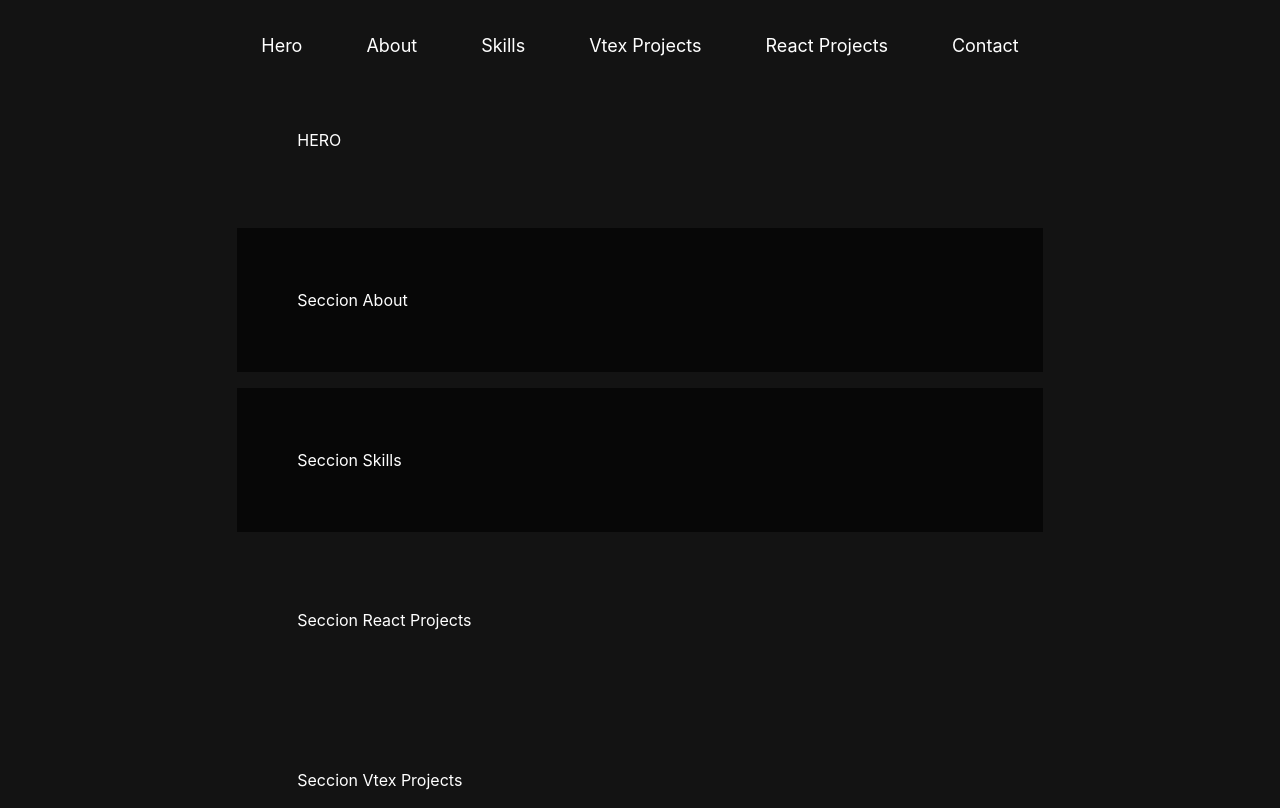
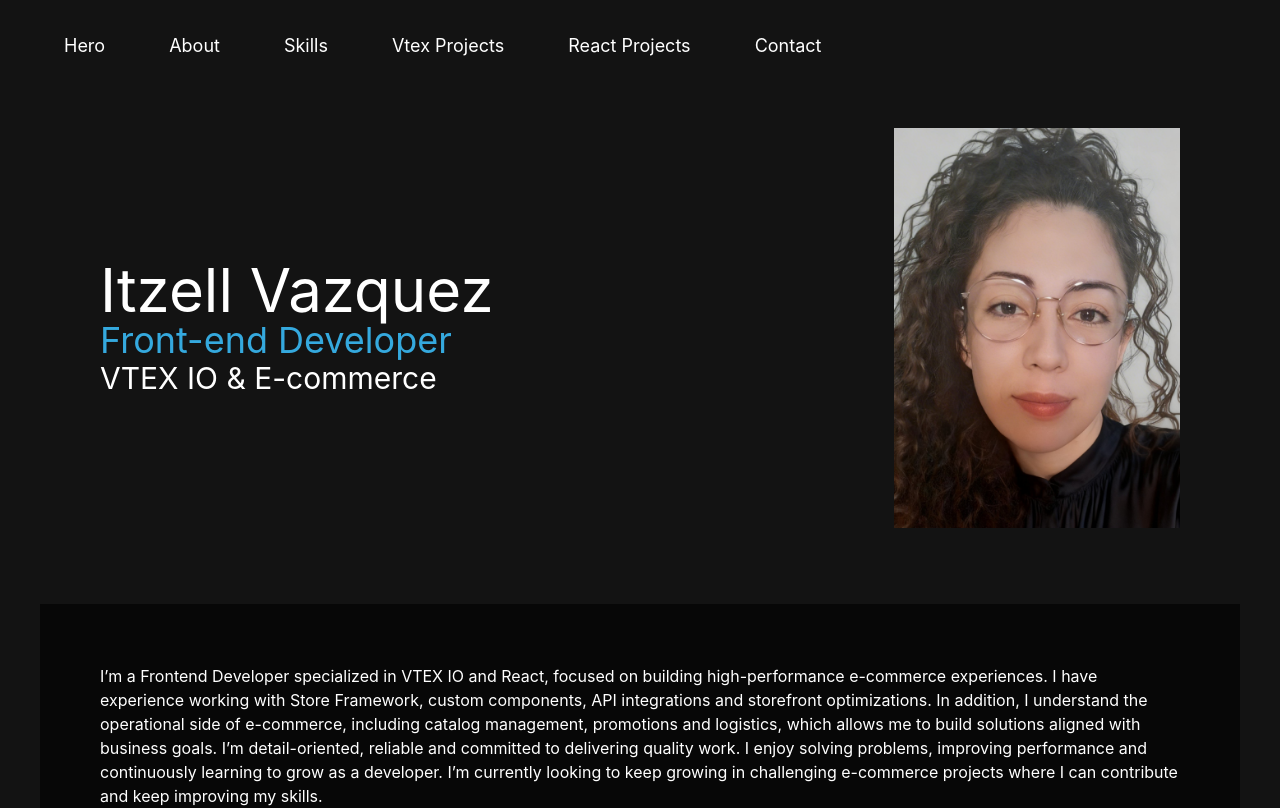
Before and after one commit to ItzellVazquez/portafolio-site, a React (Vite) app: page / in a window 1280 px wide. Shown: the top 808 px of the page. Built offline with nearby package versions, Linux system fonts and the light colour scheme.

Commit message:
feat: image & title + info section about

```diff
--- a/src/components/Sections/About.jsx
+++ b/src/components/Sections/About.jsx
@@ -4,7 +4,13 @@ const About = () => {
     return (
         <CardBlack>
             <div id="about" className=" grid grid-flow-row">
-                Seccion About
+                I’m a Frontend Developer specialized in VTEX IO and React, focused on building high-performance e-commerce experiences.
+
+I have experience working with Store Framework, custom components, API integrations and storefront optimizations. In addition, I understand the operational side of e-commerce, including catalog management, promotions and logistics, which allows me to build solutions aligned with business goals.
+
+I’m detail-oriented, reliable and committed to delivering quality work. I enjoy solving problems, improving performance and continuously learning to grow as a developer.
+
+I’m currently looking to keep growing in challenging e-commerce projects where I can contribute and keep improving my skills.
             </div>
         </CardBlack>
 
--- a/src/components/Sections/Hero.jsx
+++ b/src/components/Sections/Hero.jsx
@@ -2,7 +2,16 @@ import CardTransparent from "../CardTransparent"
 const Hero = () => {
     return (
         <CardTransparent>
-            <span>HERO</span>
+            <div className="flex flex-row justify-between items-center h-full">
+                <div className="flex flex-col justify-center items-start">
+                    <p className="text-6xl">Itzell Vazquez</p>
+                    <p className="text-4xl text-[#35A9DE]">Front-end Developer</p>
+                    <p className="text-3xl">VTEX IO & E-commerce</p>
+                </div>
+                <div className="flex flex-col justify-center items-end">
+                    <img className="h-full max-h-100" src="/src/assets/itzell.jpeg" alt="Itzell Vazquez"></img>
+                </div>
+            </div>
         </CardTransparent>
     )
 }
```
Also changed, not shown: src/assets/itzell.jpeg (added).
